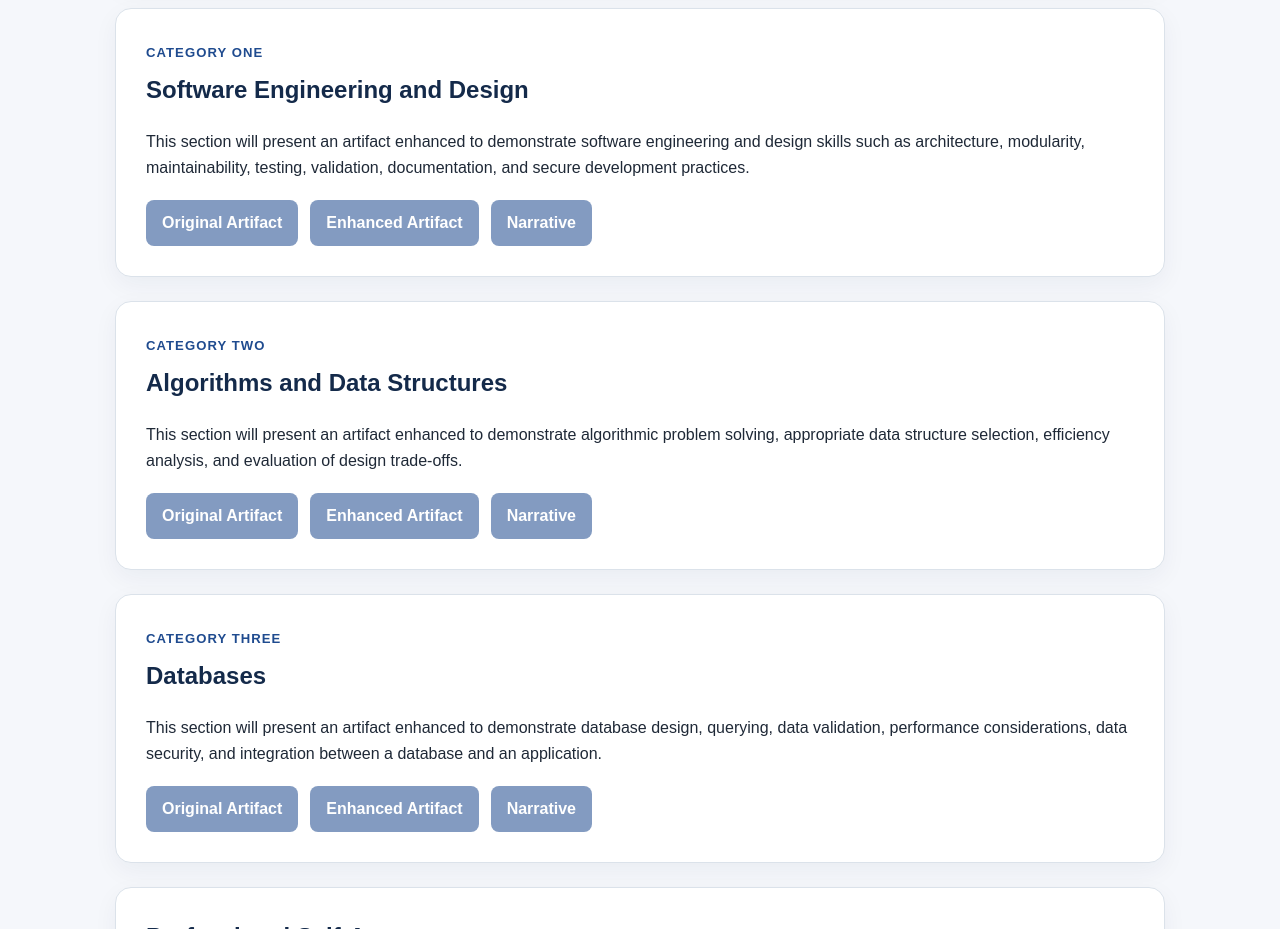
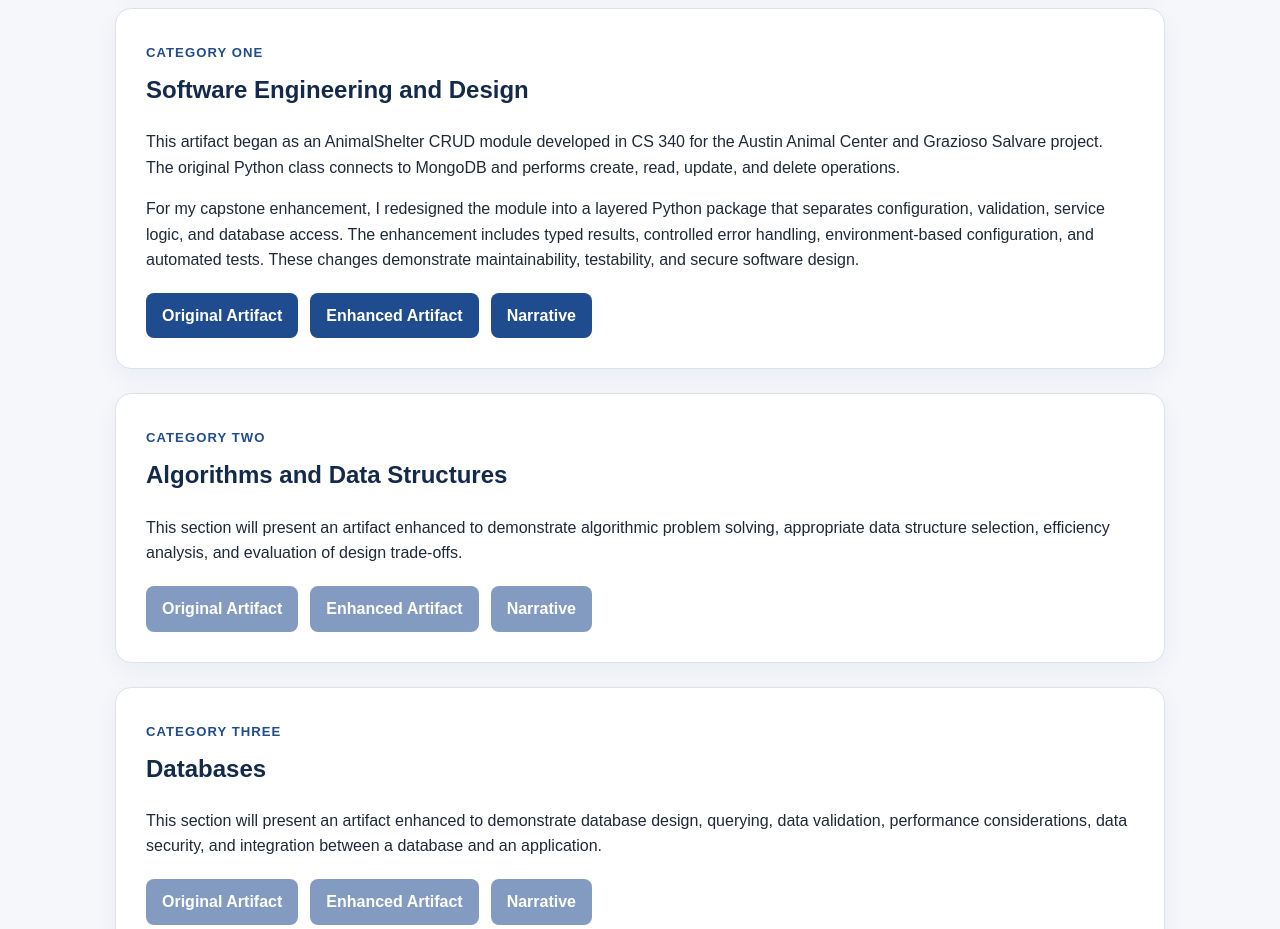
Before and after one commit to Traizel/cs499-eportfolio, a plain HTML site: page index.html in a window 1280 px wide. Shown: the part 1580-2509 px from the top of the page. Drawn offline with Linux system fonts and the light colour scheme.

Commit message:
Update Software Engineering portfolio section

```diff
--- a/index.html
+++ b/index.html
@@ -79,14 +79,32 @@
       <span class="category">Category One</span>
       <h2>Software Engineering and Design</h2>
       <p>
-        This section will present an artifact enhanced to demonstrate software engineering and design
-        skills such as architecture, modularity, maintainability, testing, validation, documentation,
-        and secure development practices.
+        This artifact began as an AnimalShelter CRUD module developed in CS 340
+        for the Austin Animal Center and Grazioso Salvare project. The original
+        Python class connects to MongoDB and performs create, read, update,
+        and delete operations.
+      </p>
+      <p>
+        For my capstone enhancement, I redesigned the module into a layered
+        Python package that separates configuration, validation, service logic,
+        and database access. The enhancement includes typed results, controlled
+        error handling, environment-based configuration, and automated tests.
+        These changes demonstrate maintainability, testability, and secure
+        software design.
       </p>
       <div class="link-grid">
-        <a class="button disabled" href="#" aria-disabled="true">Original Artifact</a>
-        <a class="button disabled" href="#" aria-disabled="true">Enhanced Artifact</a>
-        <a class="button disabled" href="#" aria-disabled="true">Narrative</a>
+        <a class="button"
+           href="https://github.com/Traizel/cs499-eportfolio/tree/main/software-engineering/original">
+          Original Artifact
+        </a>
+        <a class="button"
+          href="https://github.com/Traizel/cs499-eportfolio/tree/main/software-engineering/enhanced">
+          Enhanced Artifact
+        </a>
+        <a class="button"
+           href="software-engineering/CS499_Milestone_Two_Narrative.docx">
+          Narrative
+        </a>
       </div>
     </section>
 
```
